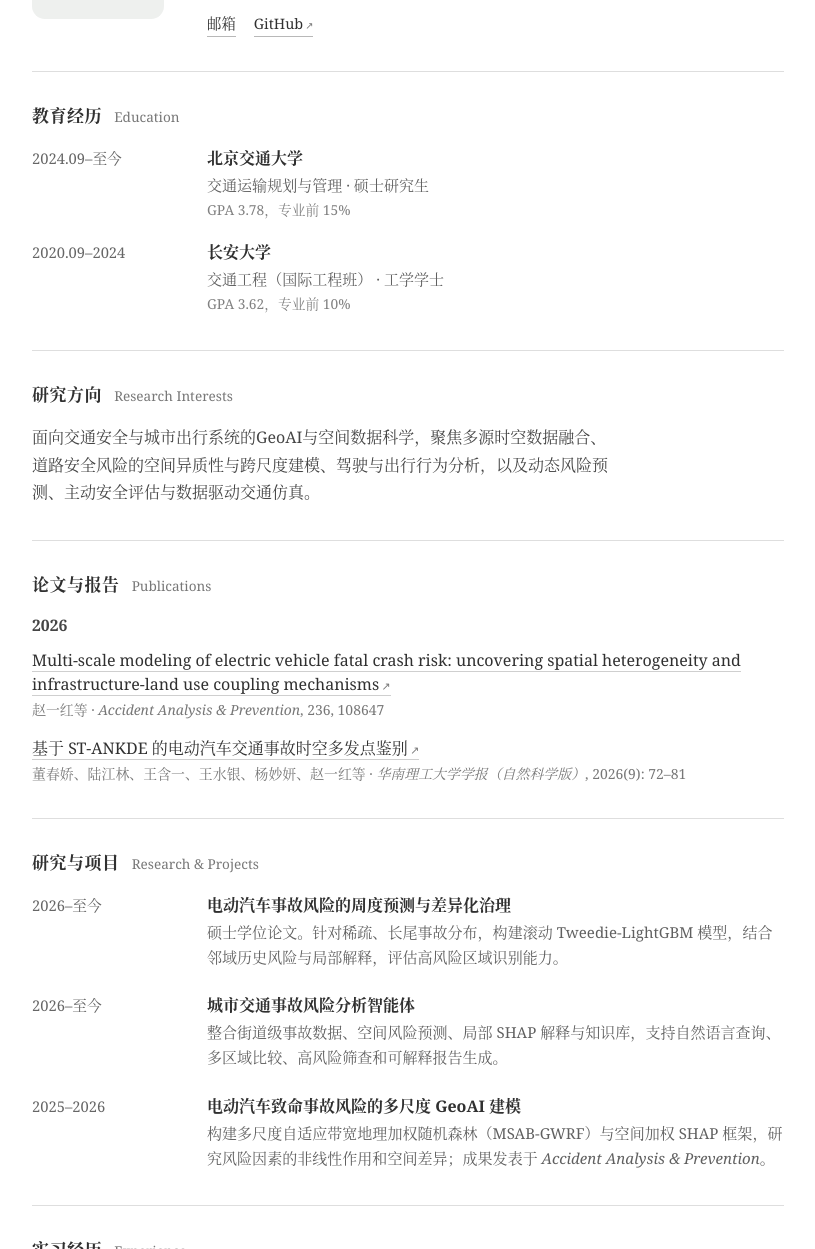
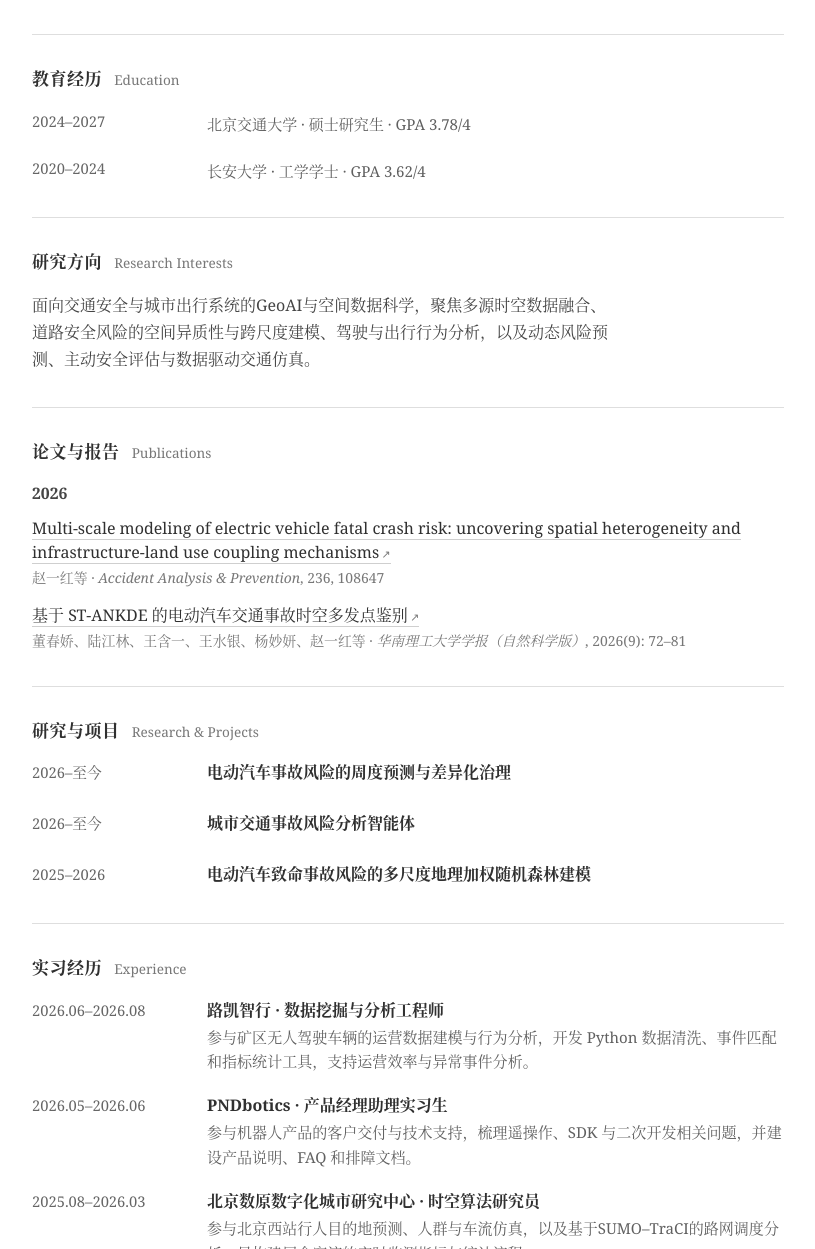
Before and after one commit to July-yh/personality, a plain HTML site: page dist/index.html in a window 1280 px wide. Shown: the part 252-1501 px from the top of the page, without its empty margins (148-963 px from the left). Drawn offline with Linux system fonts and the light colour scheme.

Commit message:
Update profile and project descriptions in index.html

```diff
--- a/dist/index.html
+++ b/dist/index.html
@@ -20,8 +20,7 @@
         <div class="portrait-wrap"><div class="portrait-monogram" role="img" aria-label="赵一红的姓名缩写">YZ</div></div>
         <div class="intro">
           <h1><span>赵一红</span><span class="name-alt" lang="en">Yihong Zhao</span></h1>
-          <p>北京交通大学交通运输规划与管理硕士生，研究交通 GeoAI、时空数据建模与城市出行安全。</p>
-          <p>我关注如何用多源数据和可解释模型识别事故风险的空间差异，并将研究结果转化为更有针对性的交通安全决策。</p>
+          <p>研究交通 GeoAI 与事故风险建模，熟悉时空数据挖掘与 SUMO 交通仿真，期望从事智能交通算法、出行数据分析与交通安全风险预测方向的工作</p>
           <div class="top-links"><a href="mailto:24120884@bjtu.edu.cn">邮箱</a><a href="https://github.com/July-yh" target="_blank" rel="noopener noreferrer">GitHub</a></div>
         </div>
       </header>
@@ -29,8 +28,8 @@
       <section aria-labelledby="education-heading">
         <h2 id="education-heading">教育经历 <span lang="en">Education</span></h2>
         <ol class="timeline">
-          <li><time>2024.09–至今</time><div><h3>北京交通大学</h3><p>交通运输规划与管理 · 硕士研究生</p><p class="subtle">GPA 3.78，专业前 15%</p></div></li>
-          <li><time>2020.09–2024</time><div><h3>长安大学</h3><p>交通工程（国际工程班） · 工学学士</p><p class="subtle">GPA 3.62，专业前 10%</p></div></li>
+          <li><time>2024–2027</time><div><p>北京交通大学 · 硕士研究生 · GPA 3.78/4</p></div></li>
+          <li><time>2020–2024</time><div><p>长安大学 · 工学学士 · GPA 3.62/4</p></div></li>
         </ol>
       </section>
 
@@ -51,9 +50,9 @@
       <section aria-labelledby="projects-heading" id="projects">
         <h2 id="projects-heading">研究与项目 <span lang="en">Research &amp; Projects</span></h2>
         <ol class="timeline projects">
-          <li><time>2026–至今</time><div><h3>电动汽车事故风险的周度预测与差异化治理</h3><p>硕士学位论文。针对稀疏、长尾事故分布，构建滚动 Tweedie-LightGBM 模型，结合邻域历史风险与局部解释，评估高风险区域识别能力。</p></div></li>
-          <li><time>2026–至今</time><div><h3>城市交通事故风险分析智能体</h3><p>整合街道级事故数据、空间风险预测、局部 SHAP 解释与知识库，支持自然语言查询、多区域比较、高风险筛查和可解释报告生成。</p></div></li>
-          <li><time>2025–2026</time><div><h3>电动汽车致命事故风险的多尺度 GeoAI 建模</h3><p>构建多尺度自适应带宽地理加权随机森林（MSAB-GWRF）与空间加权 SHAP 框架，研究风险因素的非线性作用和空间差异；成果发表于 <cite>Accident Analysis &amp; Prevention</cite>。</p></div></li>
+          <li><time>2026–至今</time><div><h3>电动汽车事故风险的周度预测与差异化治理</h3></div></li>
+          <li><time>2026–至今</time><div><h3>城市交通事故风险分析智能体</h3></div></li>
+          <li><time>2025–2026</time><div><h3>电动汽车致命事故风险的多尺度地理加权随机森林建模</h3></div></li>
         </ol>
       </section>
 
@@ -62,7 +61,7 @@
         <ol class="timeline">
           <li><time>2026.06–2026.08</time><div><h3>路凯智行 · 数据挖掘与分析工程师</h3><p>参与矿区无人驾驶车辆的运营数据建模与行为分析，开发 Python 数据清洗、事件匹配和指标统计工具，支持运营效率与异常事件分析。</p></div></li>
           <li><time>2026.05–2026.06</time><div><h3>PNDbotics · 产品经理助理实习生</h3><p>参与机器人产品的客户交付与技术支持，梳理遥操作、SDK 与二次开发相关问题，并建设产品说明、FAQ 和排障文档。</p></div></li>
-          <li><time>2025.08–2026.03</time><div><h3>北京数原数字化城市研究中心 · 时空算法研究员</h3><p>参与北京西站行人目的地预测、人群与车流仿真，以及基于 SUMO–TraCI 的路网调度分析；另构建展会客流的实时监测指标与统计流程。</p></div></li>
+          <li><time>2025.08–2026.03</time><div><h3>北京数原数字化城市研究中心 · 时空算法研究员</h3><p>参与北京西站行人目的地预测、人群与车流仿真，以及基于SUMO–TraCI的路网调度分析；另构建展会客流的实时监测指标与统计流程。</p></div></li>
         </ol>
       </section>
 
```
